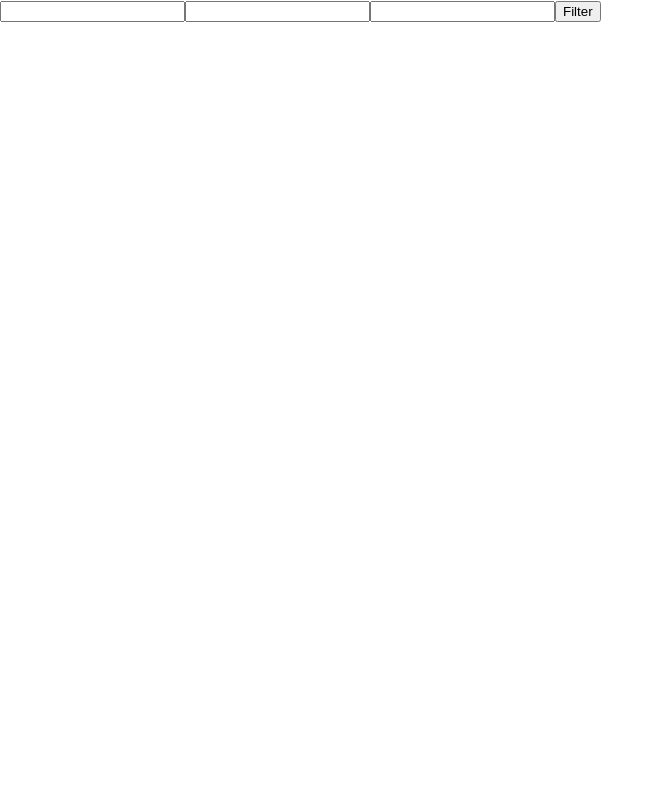
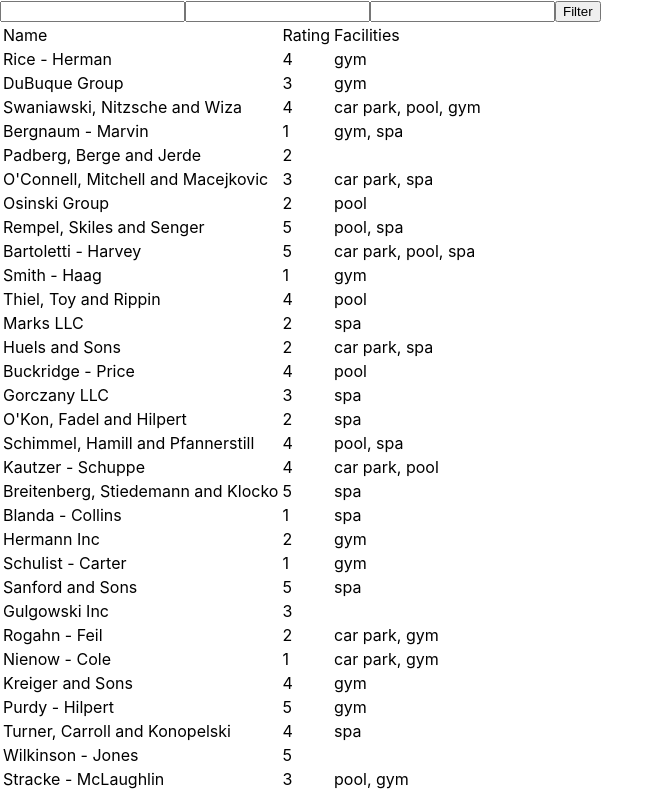
Before and after one commit to operation-orange/test, a React app: page / in a window 1280 px wide. Shown: the top 795 px of the page, without its empty margins (0-664 px from the left). Built offline with nearby package versions, Linux system fonts and the light colour scheme.

Commit message:
added simple HotelsList component

```diff
--- /dev/null
+++ b/src/components/HotelsList/HotelsList.jsx
@@ -0,0 +1,34 @@
+import React from 'react';
+import PropTypes from 'prop-types';
+
+const HotelsList = ({ data }) => (
+  <table className="hotels-list">
+    <thead>
+      <tr>
+        <td>Name</td>
+        <td>Rating</td>
+        <td>Facilities</td>
+      </tr>
+    </thead>
+    <tbody>
+      {data.map(hotel => (
+        <tr key={hotel.id}>
+          <td>{hotel.name}</td>
+          <td>{hotel.rating}</td>
+          <td>{hotel.facilities.join(', ')}</td>
+        </tr>
+      ))}
+    </tbody>
+  </table>
+);
+
+HotelsList.propTypes = {
+  data: PropTypes.arrayOf(PropTypes.shape({
+    id: PropTypes.number.sRequired,
+    name: PropTypes.string.sRequired,
+    rating: PropTypes.number.isRequired,
+    facilities: PropTypes.arrayOf(PropTypes.string),
+  })).isRequired,
+};
+
+export default HotelsList;
--- a/src/containers/App.jsx
+++ b/src/containers/App.jsx
@@ -3,6 +3,7 @@ import PropTypes from 'prop-types';
 
 import connectState from './App.state';
 import FilterForm from '../components/FilterForm/FilterForm';
+import HotelsList from '../components/HotelsList/HotelsList';
 
 export class App extends Component {
   static propTypes = {
@@ -22,11 +23,10 @@ export class App extends Component {
       data,
     } = this.props;
 
-    console.log(data);
-
     return (
       <div>
         <FilterForm />
+        <HotelsList data={data} />
       </div>
     );
   }
```
Also changed, not shown: 1 other file (tests, documents, lock files or other folders).
